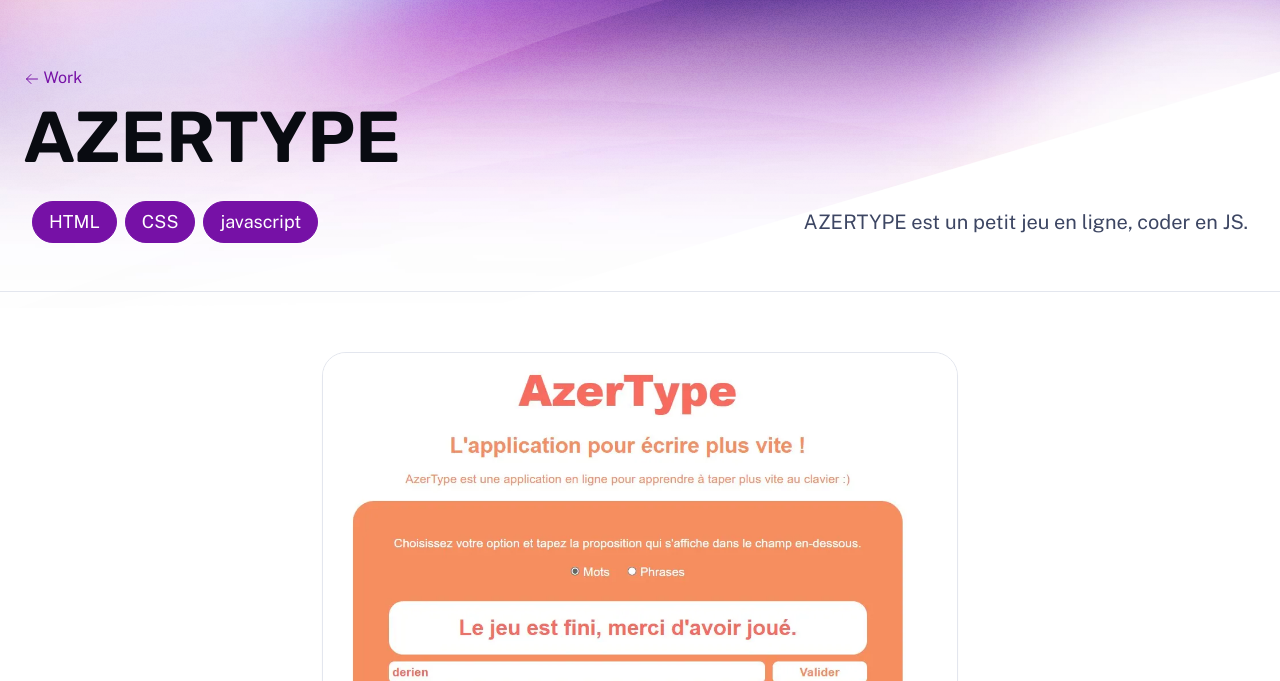
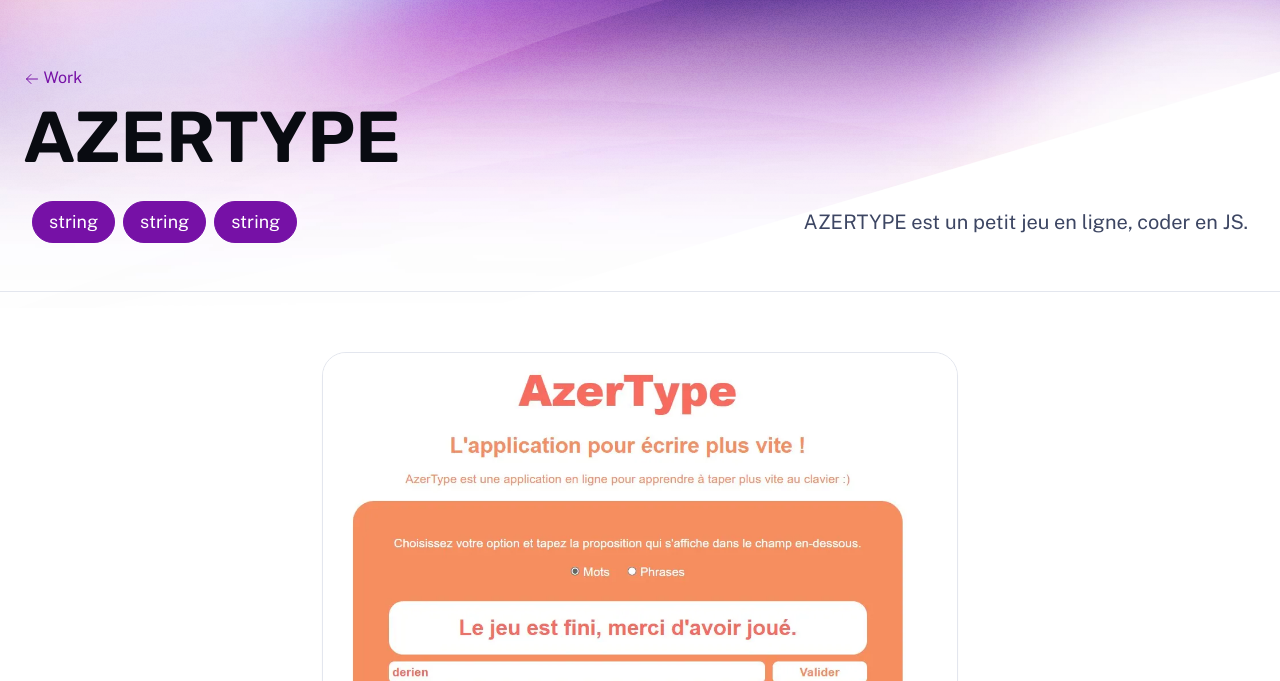
Before and after one commit to Ginny-Siix/portfolio, an Astro site: page /work/azrtype in a window 1280 px wide. Shown: the part 119-800 px from the top of the page. Built offline with nearby package versions, Linux system fonts and the light colour scheme; Astro itself is replaced by a stand-in of ours.

Commit message:
supp le t erreur ligne 39

```diff
--- a/src/pages/work/[...slug].astro
+++ b/src/pages/work/[...slug].astro
@@ -36,7 +36,7 @@ const { Content } = await entry.render();
 					<Hero title={entry.data.title} align="start">
 						<div class="details">
 							<div class="tags">
-								{entry.data.tags.map((t) => <Pill>{t}</Pill>)}
+								{entry.data.tags.map(() => <Pill>string</Pill>)}
 							</div>
 							<p class="description">{entry.data.description}</p>
 						</div>
```
